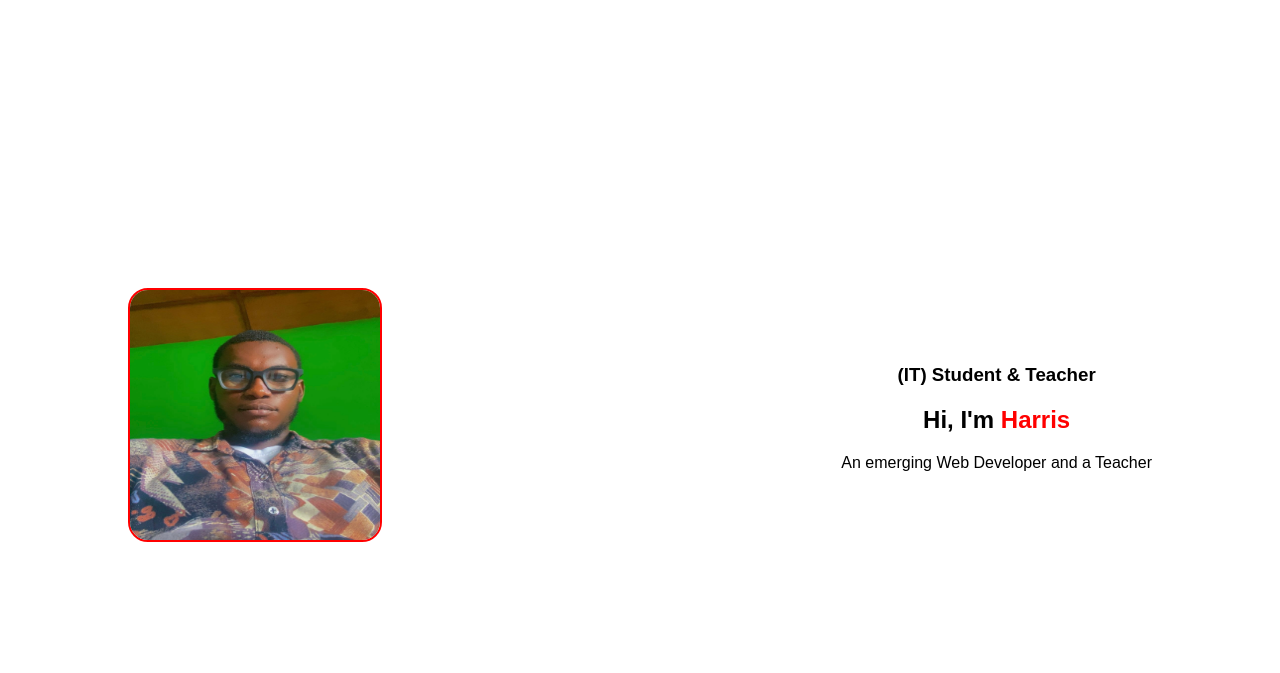
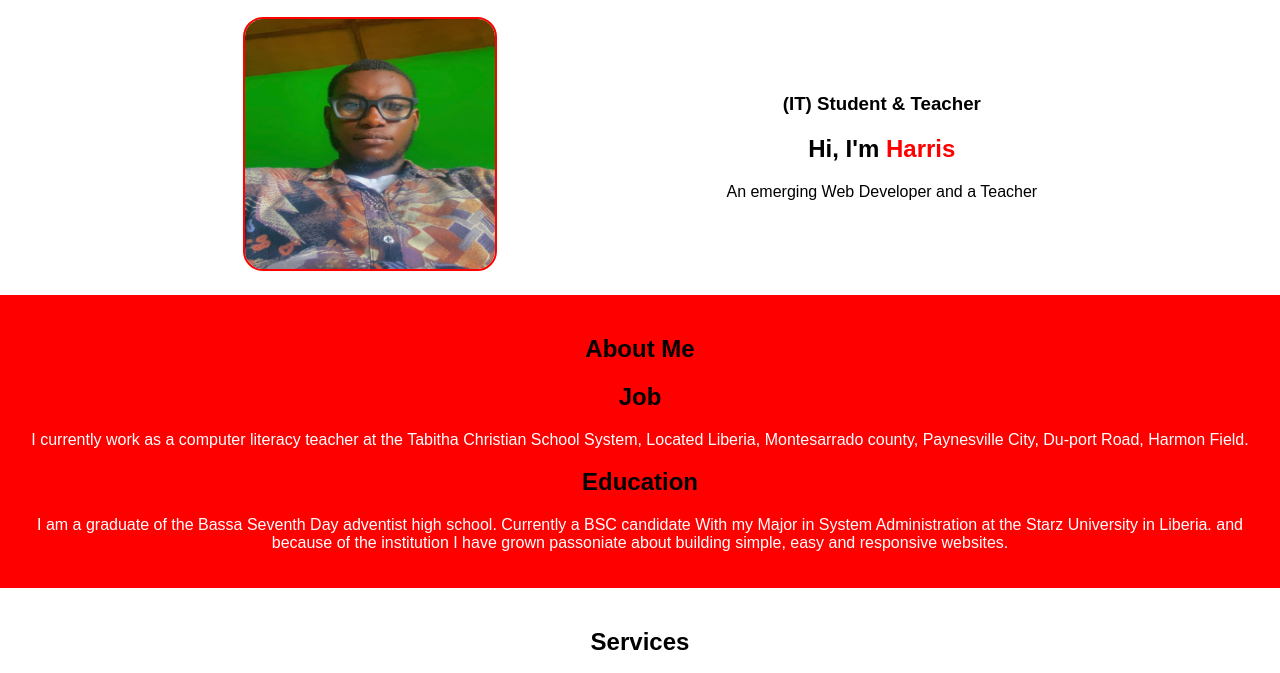
Before and after one commit to Harrisdev805/My2ndWeb, a plain HTML site: page index.html in a window 1280 px wide. Shown: the part 71-744 px from the top of the page. Drawn offline with Linux system fonts and the light colour scheme.

Commit message:
Update style.css

```diff
--- a/style.css
+++ b/style.css
@@ -40,12 +40,11 @@ header{
 }
 .main{
   display: flex;
-  justify-content: space-between;
+  justify-content: space-around;
   align-items: center;
   margin: 20px 10%;
   text-align: center;
   flex-wrap: wrap;
-  min-height: 100vh;
 }
 
 span{
@@ -87,6 +86,7 @@ span{
 .Contact{
   text-align: center;
   padding: 50px;
+  border: 2px solid red;
 }
 .form{
   display: flex;
@@ -122,7 +122,6 @@ sction{
 footer{
   text-align: center;
   background-color: red;
-  padding: 20px;
 }
 .footer1{
   color: white;
```
